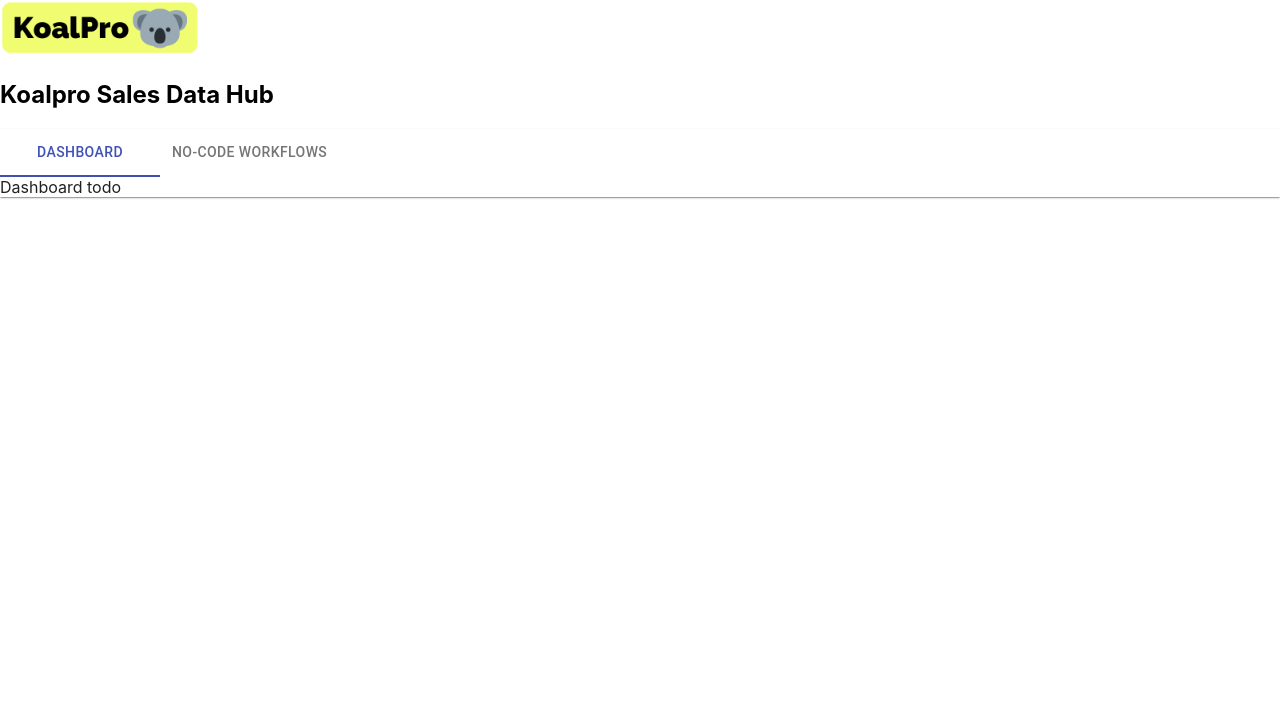
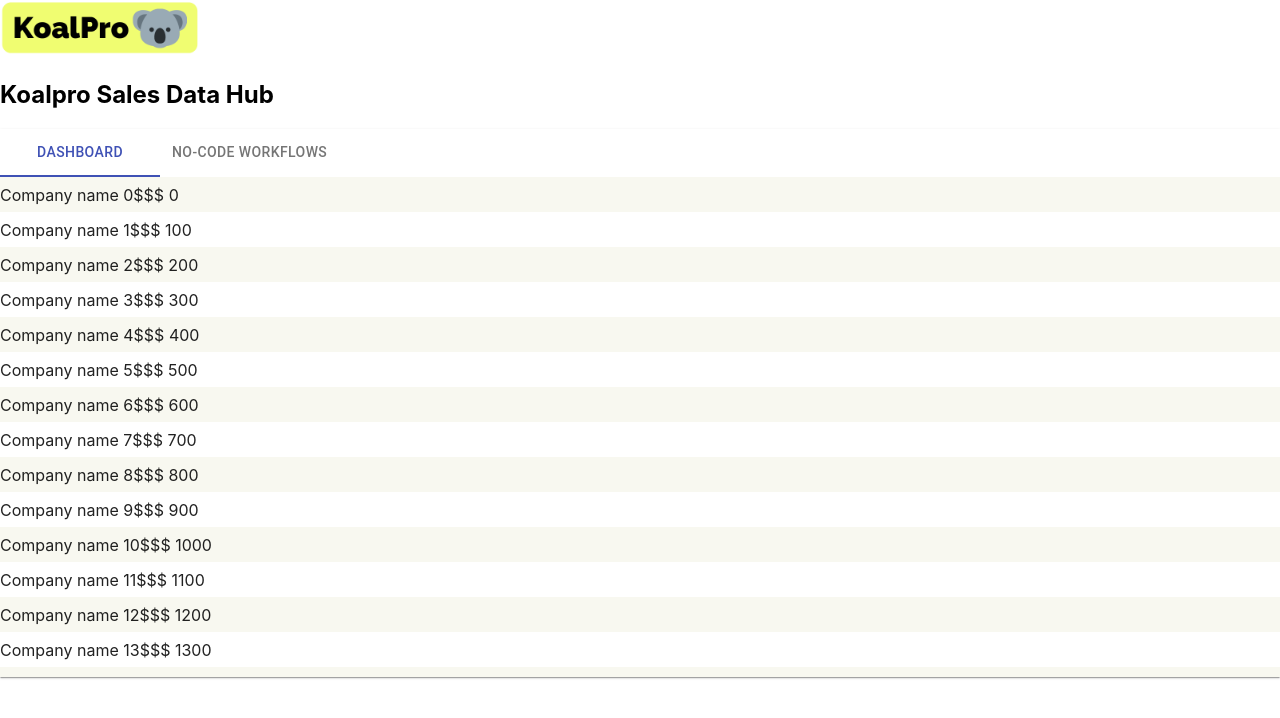
Before and after one commit to gmaruzhenko/koalpro, a React (Create React App) app in the folder frontend/: page / in a window 1280 px wide. Shown: the top 718 px of the page. Built offline with nearby package versions, Linux system fonts and the light colour scheme.

Commit message:
finished a rect window used dashboard

```diff
--- a/frontend/package.json
+++ b/frontend/package.json
@@ -8,13 +8,13 @@
     "@testing-library/react": "^12.1.2",
     "@testing-library/user-event": "^13.5.0",
     "bootstrap": "5.1.3",
-    "plotly.js": "^2.8.3",
     "react": "^17.0.2",
     "react-bootstrap": "^2.1.1",
     "react-dom": "^17.0.2",
     "react-flow-renderer": "^9.7.3",
-    "react-plotly.js": "^2.5.1",
     "react-scripts": "5.0.0",
+    "react-virtualized-auto-sizer": "^1.0.6",
+    "react-window": "^1.8.6",
     "web-vitals": "^2.1.4"
   },
   "scripts": {
--- a/frontend/src/App.js
+++ b/frontend/src/App.js
@@ -4,6 +4,7 @@ import Tab from "@material-ui/core/Tab";
 import Tabs from "@material-ui/core/Tabs";
 import DnDFlow from "./components/DnDFlow";
 import KoalproLogo from './images/logo.svg';
+import Dashboard from "./components/Dashboard";
 
 
 const App = () => {
@@ -33,7 +34,7 @@ const App = () => {
                 </Tabs>
                 {/*Display the 2 tabs of contents below */}
                 {tabValue==1 && <DnDFlow/>}
-                {tabValue!=1&&<label> Dashboard todo</label>}
+                {tabValue!=1&&<Dashboard/>}
             </Paper>
         </div>
     );
--- /dev/null
+++ b/frontend/src/components/Dashboard.js
@@ -0,0 +1,32 @@
+import React from "react";
+import { FixedSizeList as List } from "react-window";
+import AutoSizer from "react-virtualized-auto-sizer";
+import '../css/dnd.css';
+
+
+const Dashboard = () => {
+    const Row = ({ index, style }) => (
+        <div className={index % 2 ? "list-item-odd" : "list-item-even"} style={style}>
+            <label> Company name {index} </label>
+            <label> $$$  {index*100}</label>
+        </div>
+    );
+    return (
+        <div className="dashboard">
+        <AutoSizer>
+            {({ height, width }) => (
+                <List
+                    className="List"
+                    height={height}
+                    itemCount={1000}
+                    itemSize={35}
+                    width={width}
+                >
+                    {Row}
+                </List>
+            )}
+        </AutoSizer>
+        </div>
+    );
+};
+export default Dashboard
--- a/frontend/src/css/dnd.css
+++ b/frontend/src/css/dnd.css
@@ -41,3 +41,19 @@
     display: flex;
     width:100%;
 }
+
+.list-item-even,
+.list-item-odd {
+    display: flex;
+    align-items: center;
+    justify-content: left;
+}
+
+.list-item-even {
+    background-color: #f8f8f0;
+}
+.dashboard {
+    flex-direction: column;
+    display: flex;
+    height: 500px;
+}
```
Also changed, not shown: 1 other file (tests, documents, lock files or other folders).
